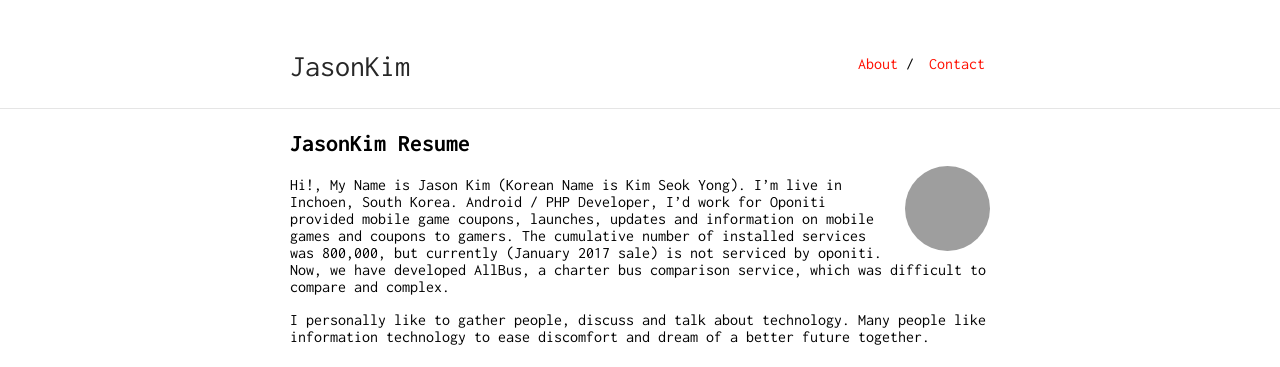
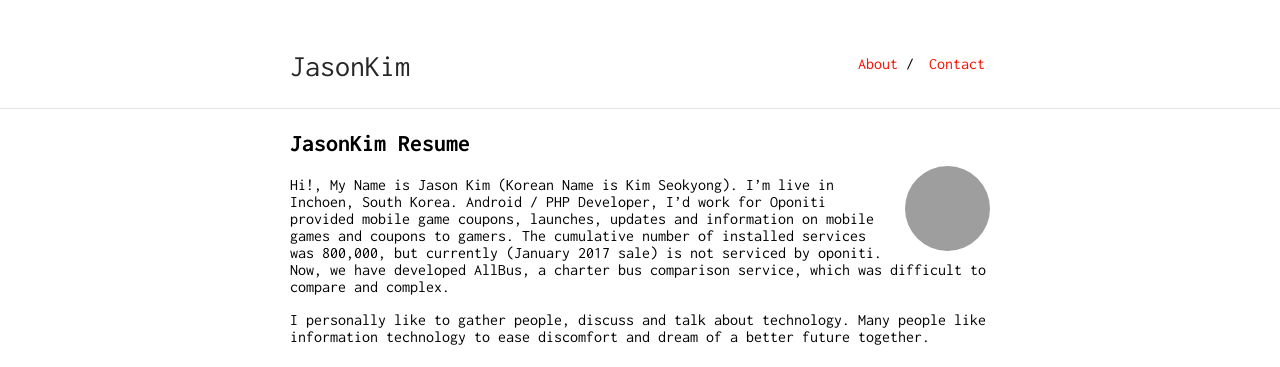
Before and after one commit to JasonKimDeveloper/jasonKimResume, a Jekyll site: the page built from index.md, in a window 1280 px wide, cut to the strip 0-367 px from the top of the page. Built offline with Jekyll 4.4.1, drawn with Linux system fonts in a browser that asks for light colours; our own code applies the rules of GitHub Pages for plain Markdown files; grey boxes are pictures that could not be loaded.

Commit message:
change name

```diff
--- a/index.md
+++ b/index.md
@@ -6,7 +6,7 @@ layout: default
 
 <img class="profile-picture" src="me.jpg">
 
-Hi!, My Name is Jason Kim (Korean Name is Kim Seok Yong).
+Hi!, My Name is Jason Kim (Korean Name is Kim Seokyong).
 I'm live in Inchoen, South Korea.
 Android / PHP Developer, I'd work for Oponiti provided mobile game coupons, launches, updates and information on mobile games and coupons to gamers. The cumulative number of installed services was 800,000, but currently (January 2017 sale) is not serviced by oponiti.
 Now, we have developed AllBus, a charter bus comparison service, which was difficult to compare and complex.
```
